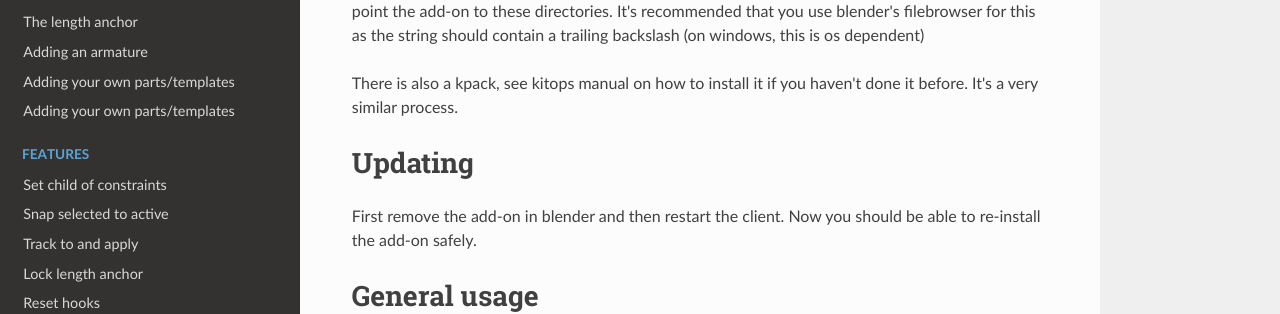
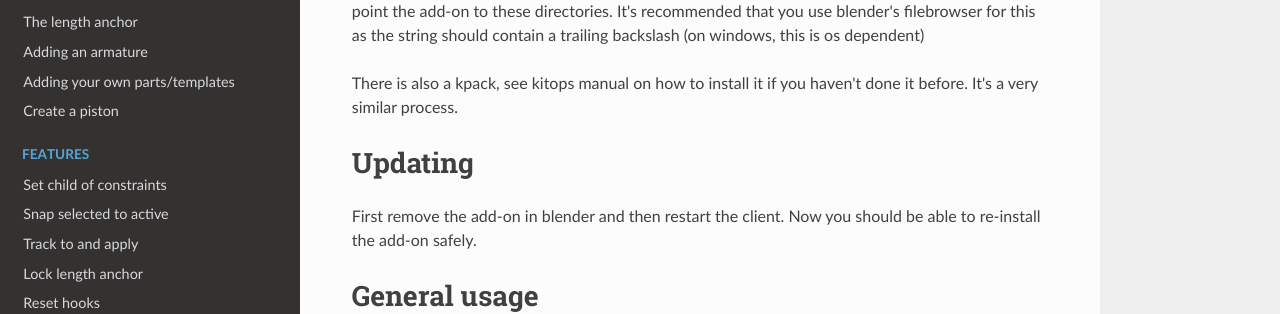
Before and after one commit to ZenderB3D/pp_docs, an MkDocs documentation site: the page built from docs/gettingstarted.md, in a window 1280 px wide. Shown: the part 304-618 px from the top of the page. Built offline with MkDocs 1.6.1, drawn with Linux system fonts in a browser that asks for light colours; nearby versions of some CDN libraries.

Commit message:
Update mkdocs.yml

```diff
--- a/mkdocs.yml
+++ b/mkdocs.yml
@@ -13,7 +13,7 @@ nav:
         - The length anchor: Create/lengthanchor.md
         - Adding an armature: Create/addarmature.md
         - Adding your own parts/templates: Create/addparts.md
-        - Adding your own parts/templates: Create/createapiston.md
+        - Create a piston: Create/createapiston.md
     - Features:
         - Set child of constraints: Features/addchildof.md
         - Snap selected to active: Features/snapseltoactive.md
```
